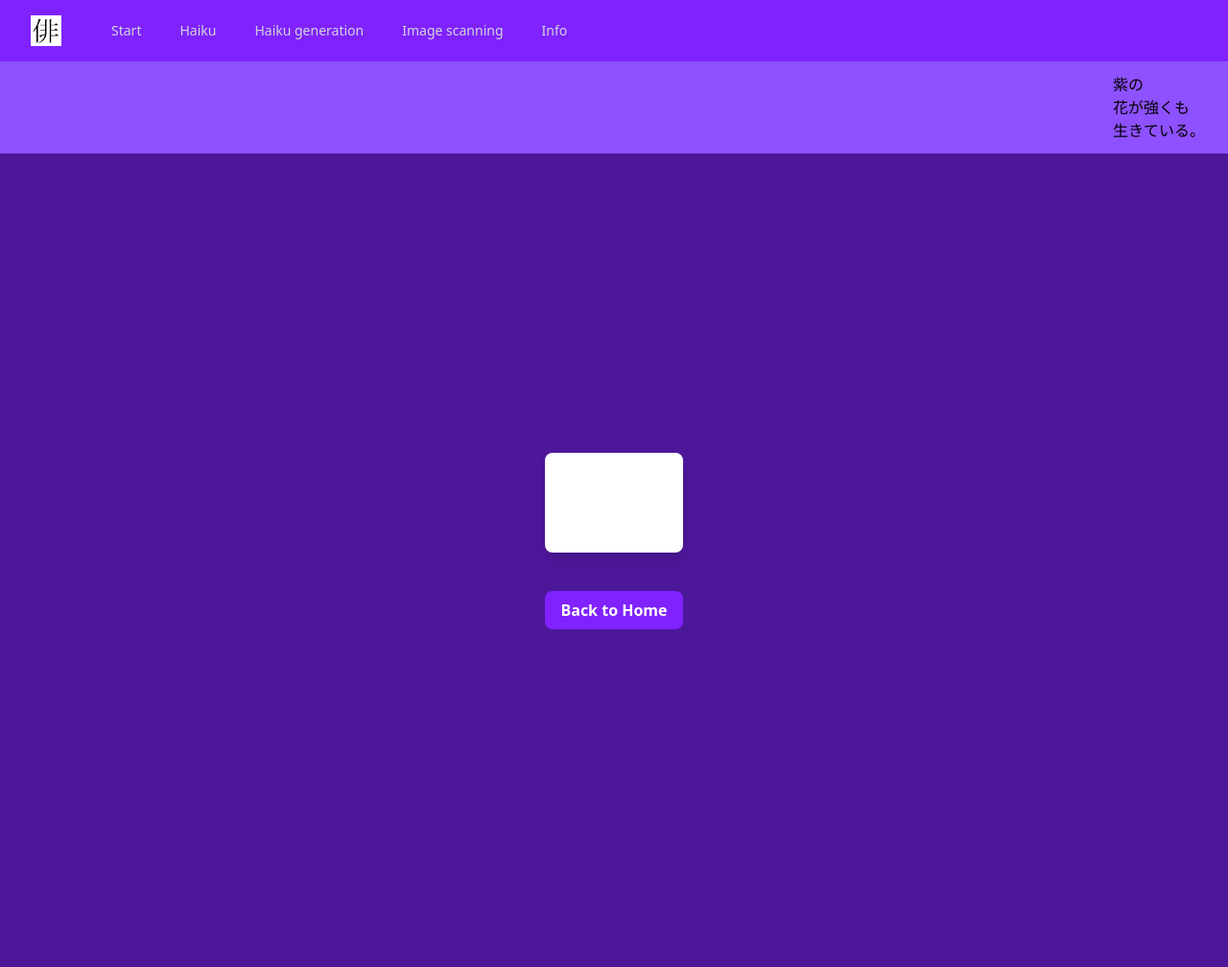
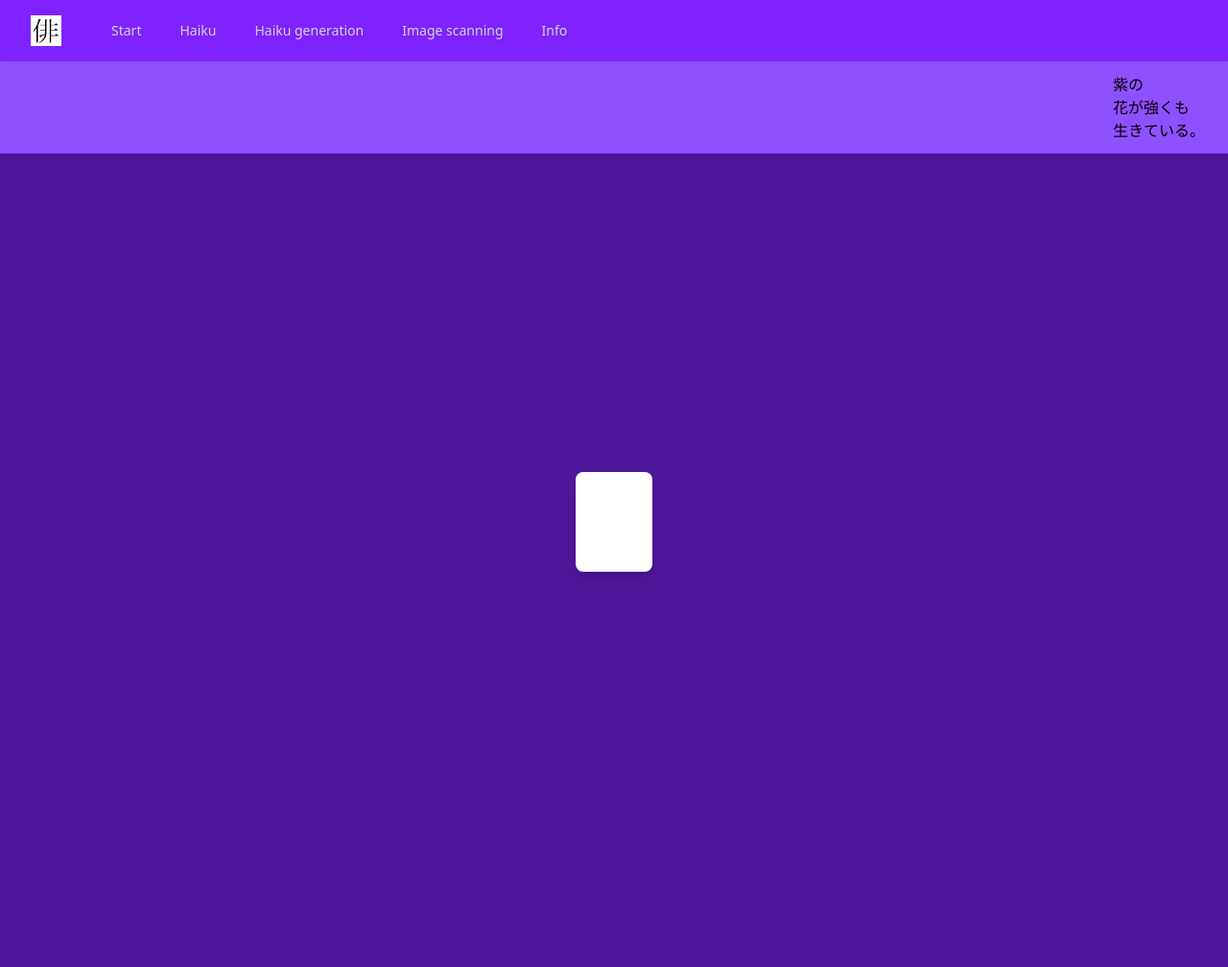
Before and after one commit to senju1337/senju, a Flask app: template senju/templates/index.html in a window 1280 px wide. Shown: the whole page at 96% size. Run offline with Flask 3, Linux system fonts and the light colour scheme; the template is opened without the code that fills it, so the values that code supplies are empty.

Commit message:
fix: Remove back to home button, set DB Path and change Haiku view title
Refs: OPS-98

```diff
--- a/senju/main.py
+++ b/senju/main.py
@@ -58,7 +58,7 @@ from senju.store_manager import StoreManager
 
 app = Flask(__name__)
 
-store = StoreManager(Path("/tmp/store.db"))
+store = StoreManager()
 
 stored_date = date.today()
 random_number = 1
@@ -135,7 +135,7 @@ def haiku_view(haiku_id):
     return render_template(
         "haiku.html",
         context=context,
-        title="Haiku of the Day")
+        title="Your Haiku")
 
 
 @app.route("/prompt")
--- a/senju/templates/index.html
+++ b/senju/templates/index.html
@@ -15,10 +15,7 @@
 			<b>Note:</b> No haikus have been found in the haiku store.
 		</div>
 		{% endif %}
-		<a href="{{ url_for('index_view') }}"
-			class=" inline-block bg-violet-600 hover:bg-violet-700 text-white font-bold py-2 px-4 rounded-lg">
-			Back to Home
-		</a>
+
 	</div>
 </div>
 {% endblock %}
```
Also changed, not shown: README.md.
